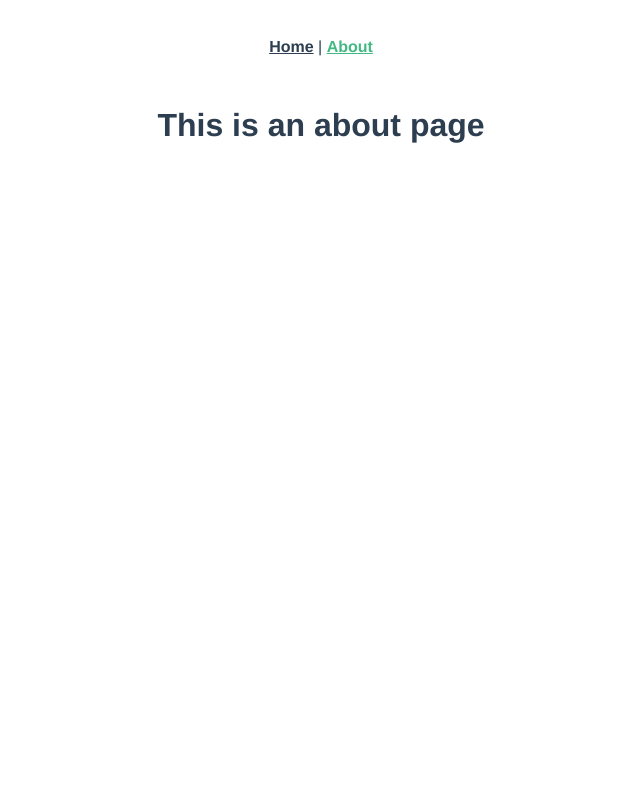
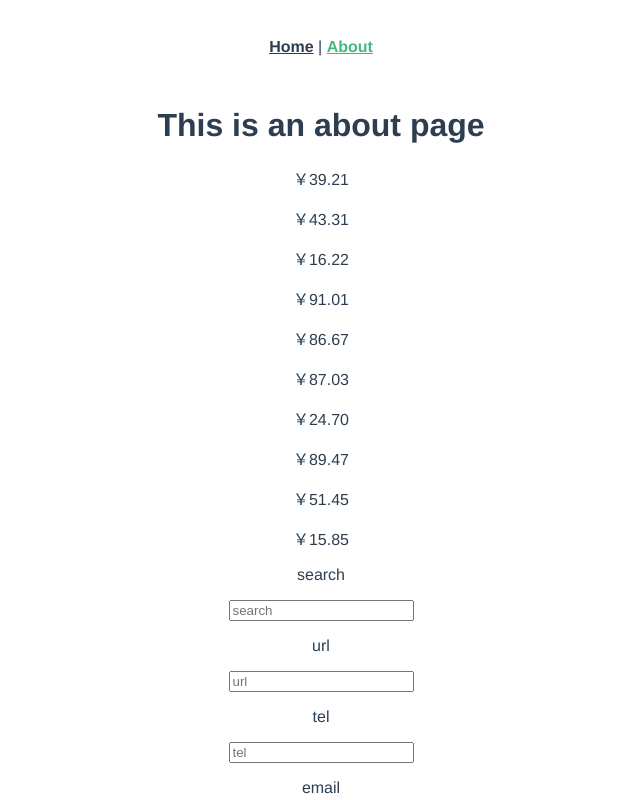
Before and after one commit to hehui-Js/ci-demo, a Vue app: page /#/about in a window 1280 px wide. Shown: the top 800 px of the page, without its empty margins (319-959 px from the left). Built offline with nearby package versions, Linux system fonts and the light colour scheme.

Commit message:
add input inputmode

```diff
--- a/src/views/About.vue
+++ b/src/views/About.vue
@@ -1,5 +1,42 @@
 <template>
   <div class="about">
     <h1>This is an about page</h1>
+    <div class="m-list-wrap">
+      <p v-for="(item,index) in list" :key="index">{{item.num | formatNum}}</p>
+    </div>
+    <div>
+      <div v-for="(item,index) in modeList" :key="index">
+        <p>{{item}}</p>
+        <input type="text" :inputmode="item" :placeholder="item">
+      </div>
+    </div>
   </div>
 </template>
+<script>
+export default {
+  data () {
+    return {
+      list: [],
+      modeList: ['search', 'url', 'tel', 'email', 'decimal', 'numeric', 'none']
+    }
+  },
+  filters: {
+    formatNum (value, num = 2) {
+      if (!value) {
+        return `￥${value}`
+      }
+      const temValue = (parseFloat(value)).toFixed(num)
+      return `￥${temValue}`
+    }
+  },
+  created () {
+    const temList = []
+    for (let i = 0; i < 10; i++) {
+      temList.push({
+        num: Math.random() * 100 + 1
+      })
+    }
+    this.list = Object.freeze(temList)
+  }
+}
+</script>
```
